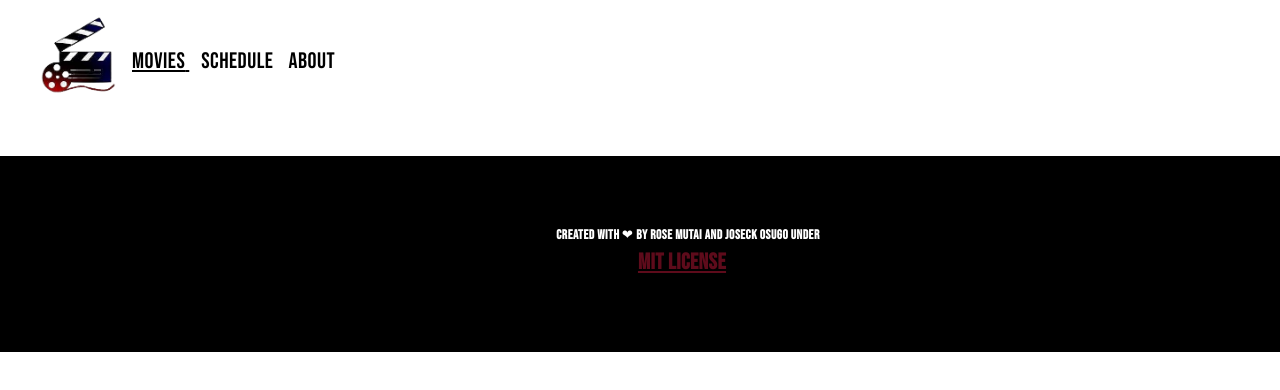
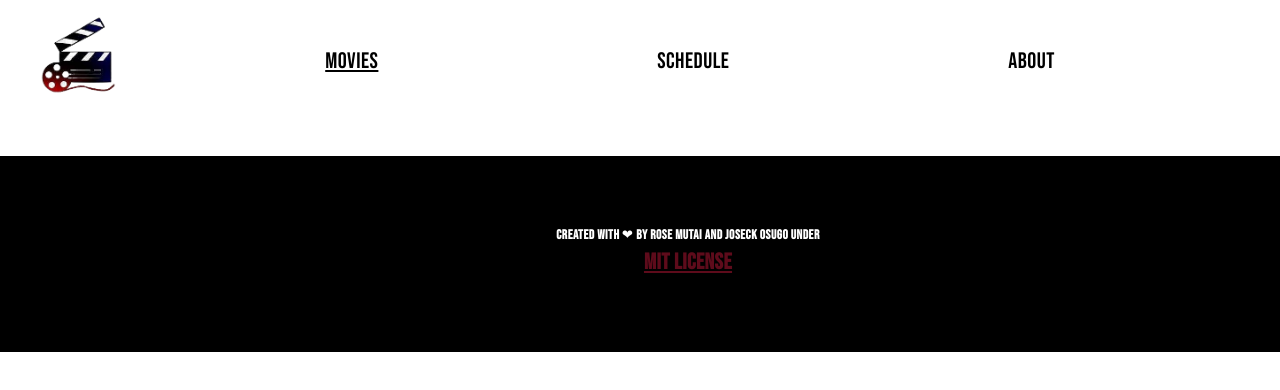
Before and after one commit to 0sugo/tv-maze, a website built with webpack: page src/index.html in a window 1280 px wide. Built offline with nearby package versions, Linux system fonts and the light colour scheme; no server answers.

Commit message:
Style navbar

```diff
--- a/src/style.css
+++ b/src/style.css
@@ -12,11 +12,18 @@ body {
   font-family: 'Bebas Neue', cursive;
 }
 
+.menu-links {
+  display: flex;
+  justify-content: space-between;
+  gap: 12px;
+  width: 60%;
+  margin: 0 auto;
+}
+
 a {
   color: #000;
   text-decoration: none;
   font-size: 1.4rem;
-  margin-right: 12px;
 }
 
 /* popup */
```
